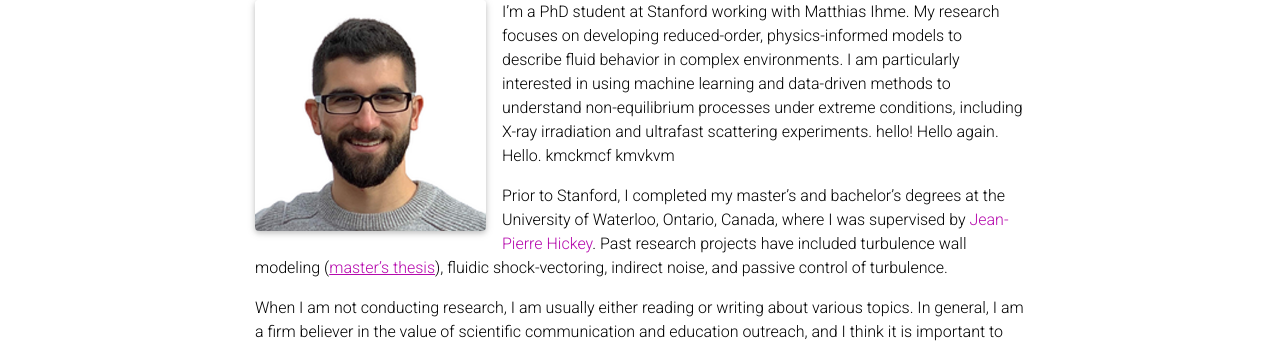
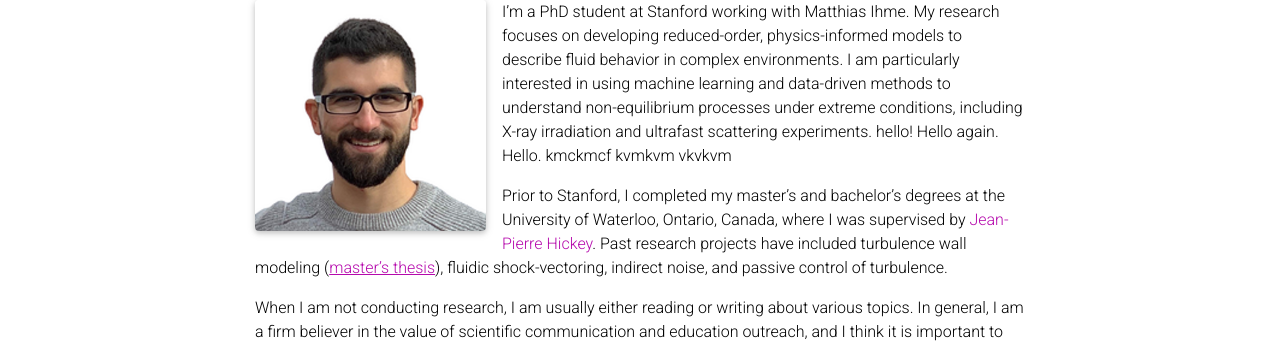
Before and after one commit to kyounes14/kyounes14.github.io, a Jekyll site: the page built from _pages/about.md, in a window 1280 px wide. Shown: the part 169-512 px from the top of the page. Built offline with Jekyll 4.4.1, drawn with Linux system fonts in a browser that asks for light colours; full-size pictures stand in for the smaller copies a plugin makes; comment, search, counter and statistics services are not loaded; a style sheet for code colours, icons or effects is not loaded.

Commit message:
hello please work

```diff
--- a/_pages/about.md
+++ b/_pages/about.md
@@ -15,7 +15,7 @@ selected_papers: false # includes a list of papers marked as "selected={true}"
 social: true  # includes social icons at the bottom of the page
 ---
 
-I’m a PhD student at Stanford working with Matthias Ihme. My research focuses on developing reduced-order, physics-informed models to describe fluid behavior in complex environments. I am particularly interested in using machine learning and data-driven methods to understand non-equilibrium processes under extreme conditions, including X-ray irradiation and ultrafast scattering experiments. hello! Hello again. Hello. kmckmcf kmvkvm
+I’m a PhD student at Stanford working with Matthias Ihme. My research focuses on developing reduced-order, physics-informed models to describe fluid behavior in complex environments. I am particularly interested in using machine learning and data-driven methods to understand non-equilibrium processes under extreme conditions, including X-ray irradiation and ultrafast scattering experiments. hello! Hello again. Hello. kmckmcf kvmkvm vkvkvm
 
 Prior to Stanford, I completed my master’s and bachelor’s degrees at the University of Waterloo, Ontario, Canada, where I was supervised by [Jean-Pierre Hickey](https://uwaterloo.ca/mechanical-mechatronics-engineering/profile/j6hickey). Past research projects have included turbulence wall modeling ([<ins>master's thesis</ins>](/assets/pdf/KYounes_MASc_Thesis.pdf)), fluidic shock-vectoring, indirect noise, and passive control of turbulence.
 
```
